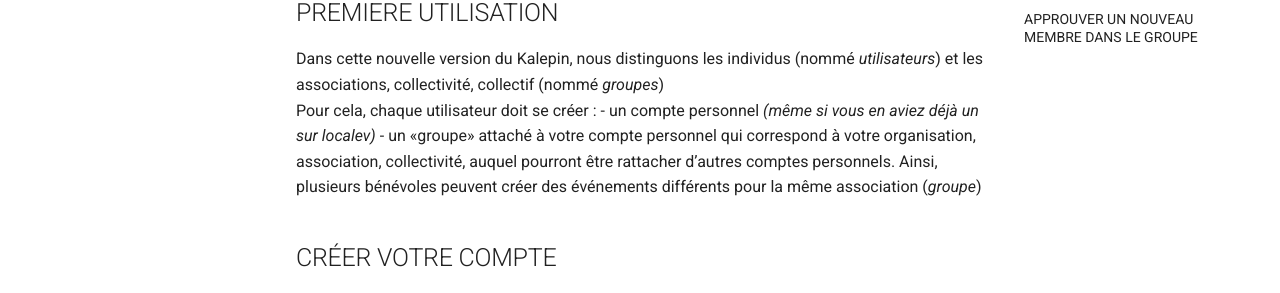
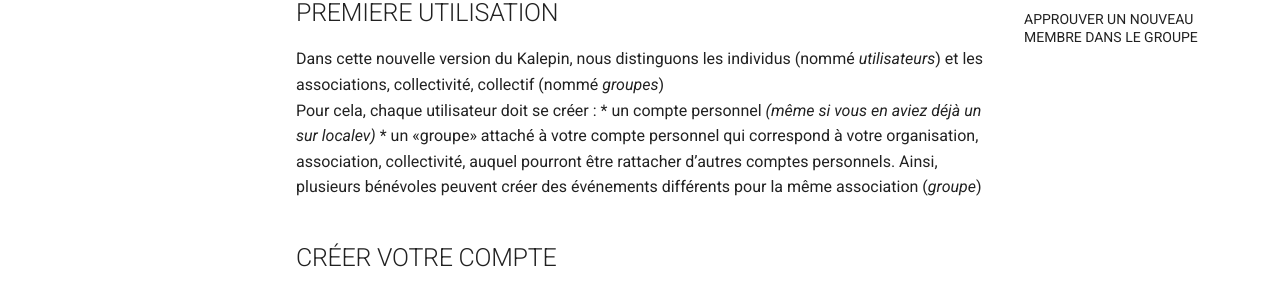
Before and after one commit to cleming/faq-kalepin, an MkDocs documentation site: the page built from docs/index.md, in a window 1280 px wide and 900 px high. Shown: the part 317-610 px from the top of the window. Built offline with MkDocs 1.6.1 and Material for MkDocs 9.7.7, drawn with Linux system fonts in a browser that asks for light colours.

Commit message:
Update index.md

```diff
--- a/docs/index.md
+++ b/docs/index.md
@@ -7,15 +7,15 @@ Le Kalepin est un projet porté par l'association [La Fabrik](https://lafabrik-m
 ## PREMIERE UTILISATION
 Dans cette nouvelle version du Kalepin, nous distinguons les individus (nommé _utilisateurs_) et les associations, collectivité, collectif (nommé _groupes_)
 Pour cela, chaque utilisateur doit se créer :
-- un compte personnel _(même si vous en aviez déjà un sur localev)_
-- un «groupe» attaché à votre compte personnel qui correspond à votre organisation, association, collectivité, auquel pourront être rattacher d’autres comptes personnels. Ainsi, plusieurs bénévoles peuvent créer des événements différents pour la même association (_groupe_)
+* un compte personnel _(même si vous en aviez déjà un sur localev)_
+* un «groupe» attaché à votre compte personnel qui correspond à votre organisation, association, collectivité, auquel pourront être rattacher d’autres comptes personnels. Ainsi, plusieurs bénévoles peuvent créer des événements différents pour la même association (_groupe_)
 
 ## CRÉER VOTRE COMPTE
 Chaque utilisateur doit se créer un compte personnel (même si vous en aviez déjà un sur localev). Pour cela, rendez-vous sur le site du Kalepin : [https://lekalepin.fr](https://lekalepin.fr) , et cliquez sur _s’inscrire_ en haut à droite pour créer votre compte.
 
-- Rentrer votre mail et créer votre mot de passe pour le Kalepin, cliquez sur _J’accepte les règles..._ puis sur _Créer un compte_.
-- Rentrer votre pseudonyme (votre prénom et le nom de votre organisation par exemple _Mathilde - La Fabrik_. Votre identifiant se crée automatiquement, vous pouvez le modifier. Vous n’êtes pas obligé de remplir la courte biographie. Cliquez sur _Créer mon profil_
-- Allez sur votre boite mail et ouvrez le mail intitulé : _Instructions pour confirmer votre compte Mobilizon sur Le Kalepin_ de l’adresse mobilizon@lekalepin.fr. Pensez à vérifier dans les spams. Cliquez sur _Activer mon compte_.
+* Rentrer votre mail et créer votre mot de passe pour le Kalepin, cliquez sur _J’accepte les règles..._ puis sur _Créer un compte_.
+* Rentrer votre pseudonyme (votre prénom et le nom de votre organisation par exemple _Mathilde - La Fabrik_. Votre identifiant se crée automatiquement, vous pouvez le modifier. Vous n’êtes pas obligé de remplir la courte biographie. Cliquez sur _Créer mon profil_
+* Allez sur votre boite mail et ouvrez le mail intitulé : _Instructions pour confirmer votre compte Mobilizon sur Le Kalepin_ de l’adresse mobilizon@lekalepin.fr. Pensez à vérifier dans les spams. Cliquez sur _Activer mon compte_.
 
 ## CONNEXION À VOTRE COMPTE
 En revenant sur [https://lekalepin.fr](https://lekalepin.fr), vous pouvez vous connecter en cliquant sur _se connecter_ en haut à droite. Rentrer votre mail et votre mot de passe choisi précédemment. Vous arrivez sur la page d’accueil.
@@ -25,12 +25,12 @@ Première chose à faire : créer ou rejoindre votre organisation (association,
 ## CRÉER VOTRE "GROUPE" (ASSO, COLLECTIF, etc...)
 Si vous créer votre groupe sur le Kalepin :
 
-- Cliquez sur _Mes Groupes_ en haut puis _Créer un groupe_
-- Indiquez le nom de votre association/structure dans _Nom d’Affichage du Groupe_ par exemple _La Fabrik_
-- Indiquez le nom type _identifiant_ de votre asso (donc sans espaces) : vous pouvez enlever les tirets bas pour une meilleure lecture.
-- Indiquez si vous le souhaitez la description, l’adresse de l'association, l’avatar et la banière (images de l’asso)
-- Vous n’avez pas besoin de modifier la visibilité et les nouveaux membres.
-- Cliquez sur _Créer mon Groupe_
+* Cliquez sur _Mes Groupes_ en haut puis _Créer un groupe_
+* Indiquez le nom de votre association/structure dans _Nom d’Affichage du Groupe_ par exemple _La Fabrik_
+* Indiquez le nom type _identifiant_ de votre asso (donc sans espaces) : vous pouvez enlever les tirets bas pour une meilleure lecture.
+* Indiquez si vous le souhaitez la description, l’adresse de l'association, l’avatar et la banière (images de l’asso)
+* Vous n’avez pas besoin de modifier la visibilité et les nouveaux membres.
+* Cliquez sur _Créer mon Groupe_
 
 Votre groupe est crée. L’adresse URL qui apparait permet à toutes et tous de vous retrouver et de vous rejoindre, et vos événements apparaitront aussi sur cette page.
 
```
